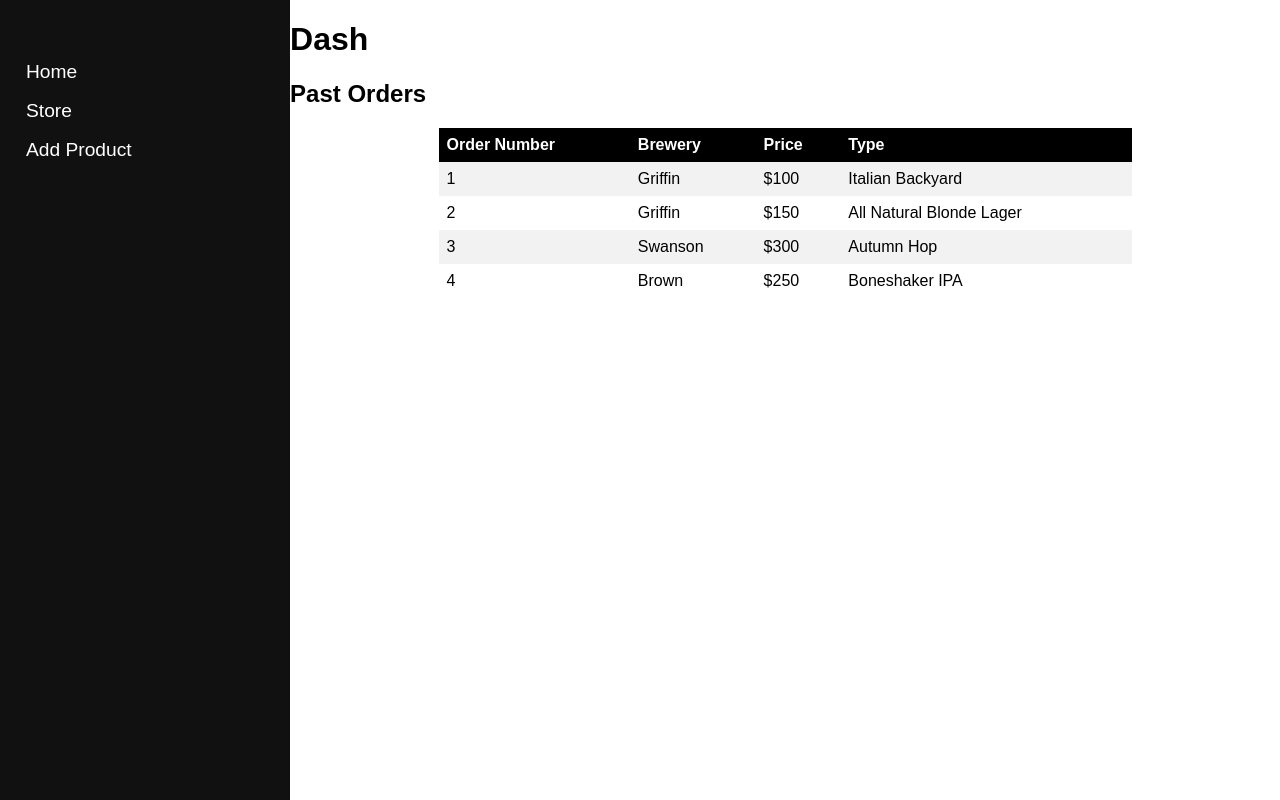
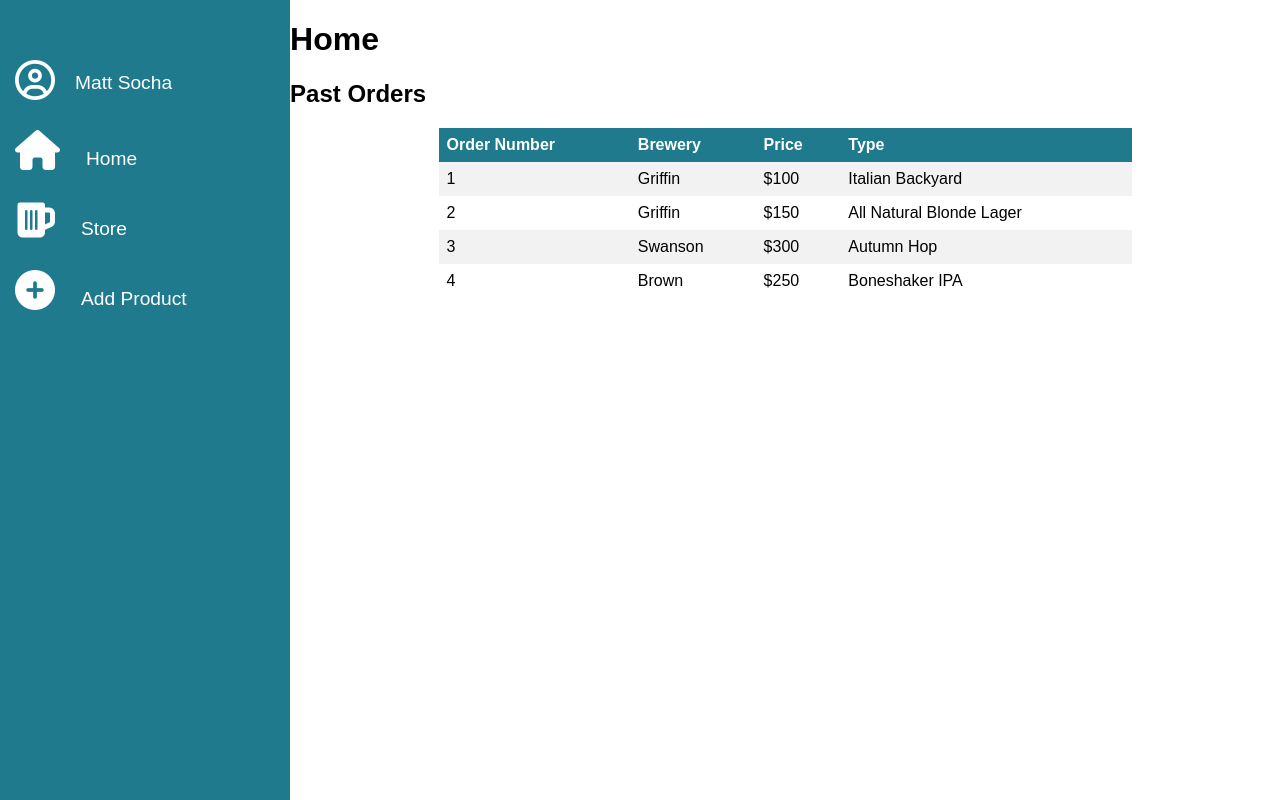
Before and after one commit to Socha17/beerDemo, a React (Create React App) app in the folder beerdemo/: page / in a window 1280 px wide. Built offline with nearby package versions, Linux system fonts and the light colour scheme.

Commit message:
styled app

```diff
--- a/beerdemo/public/index.html
+++ b/beerdemo/public/index.html
@@ -37,4 +37,5 @@
       To create a production bundle, use `npm run build` or `yarn build`.
     -->
   </body>
+  <script src="https://use.fontawesome.com/f212b4ef85.js"></script>
 </html>
--- a/beerdemo/src/App.css
+++ b/beerdemo/src/App.css
@@ -8,17 +8,28 @@
 .sidenav {
   color: white;
   width: 300px;
-  background-color: #111;
+  background-color: #1E7A8C;
   transition: 0.5s;
   padding-top: 60px;
 }
 
-.sidenav > button {
+.sidenav > button, p {
   margin: 0 0 15px 20px;
   border: none;
   background: none;
   color: white;
   font-size: 1.2em;
+}
+
+.sidenav > p {
+  display: inline;
+  vertical-align: super;
+}
+
+.sidenav > i {
+  font-size: 2.5em;
+  padding: 0 0 10px 15px;
+  margin-bottom: 20px;
 }
 
 .content {
@@ -39,7 +50,7 @@ th, td {
 tr:nth-child(even){background-color: #f2f2f2}
 
 th {
-    background-color: black;
+    background-color: #1E7A8C;
     color: white;
 }
 
@@ -56,7 +67,7 @@ input[type=text], select {
 
 input[type=submit] {
     width: 100%;
-    background-color: black;
+    background-color: #1E7A8C;
     color: white;
     padding: 14px 20px;
     margin: 8px 0;
@@ -66,7 +77,7 @@ input[type=submit] {
 }
 
 input[type=submit]:hover {
-    background-color: black;
+    background-color: #1E7A8C;
 }
 
 section {
@@ -77,7 +88,7 @@ section {
 .beer {
   width: 25%;
   border-radius: 5px;
-  border: 1px solid black;
+  border: 1px solid #1E7A8C;
   display: inline-block;
   margin: 10px;
   padding: 10px;
--- a/beerdemo/src/App.js
+++ b/beerdemo/src/App.js
@@ -32,9 +32,10 @@ class App extends Component {
     return (
       <div className="app">
         <div className="sidenav">
-          <button name="showDash" onClick={this.toggleDisplay}> Home</button> <br/>
-          <button name="showStore" onClick={this.toggleDisplay}>Store</button> <br/>
-          <button name="showAddP" onClick={this.toggleDisplay}>Add Product</button>
+          <i className="fa fa-user-circle-o" aria-hidden="true"></i><p>Matt Socha</p> <br/>
+          <i className="fa fa-home" aria-hidden="true"></i><button name="showDash" onClick={this.toggleDisplay}> Home</button> <br/>
+          <i className="fa fa-beer" aria-hidden="true"></i><button name="showStore" onClick={this.toggleDisplay}>Store</button> <br/>
+          <i className="fa fa-plus-circle" aria-hidden="true"></i><button name="showAddP" onClick={this.toggleDisplay}>Add Product</button>
         </div>
         <div className="content">
           {this.state.displayState.showDash && <Dash/>}
--- a/beerdemo/src/Dash.js
+++ b/beerdemo/src/Dash.js
@@ -5,7 +5,7 @@ class Dash extends Component {
   render() {
     return (
       <div>
-          <h1>Dash</h1>
+          <h1>Home</h1>
           <h2>Past Orders</h2>
           <article>
             <table>
```
